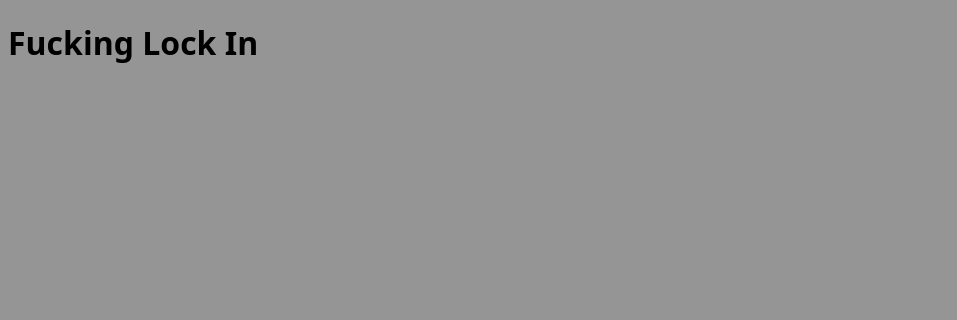
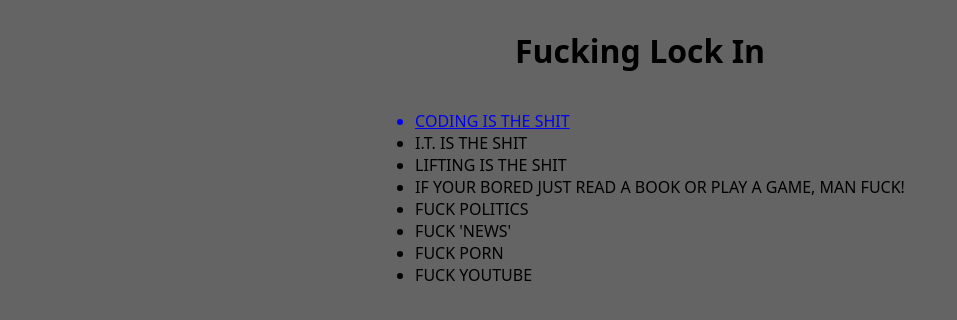
Before and after one commit to Shin-Issei/testhomeapp, a plain HTML site: page index.html in a window 1280 px wide. Shown: the whole page, without its empty margins (0-957 px from the left). Drawn offline with Linux system fonts and the light colour scheme.

Commit message:
Lock TF in

```diff
--- a/index.html
+++ b/index.html
@@ -5,10 +5,22 @@
     <meta name="viewport" content="width=device-width, initial-scale=1.0" />
     <title>Test Home App</title>
     <link rel="stylesheet" href="./style.css" />
-    <script src="./script.js"></script>
   </head>
   <body>
     <h1>Fucking Lock In</h1>
-
+    <div>
+      <ul>
+        <a href="https://www.google.com">
+          <li>CODING IS THE SHIT</li>
+        </a>
+        <li>I.T. IS THE SHIT</li>
+        <li>LIFTING IS THE SHIT</li>
+        <li>IF YOUR BORED JUST READ A BOOK OR PLAY A GAME, MAN FUCK!</li>
+        <li>FUCK POLITICS</li>
+        <li>FUCK 'NEWS'</li>
+        <li>FUCK PORN</li>
+        <li>FUCK YOUTUBE</li>
+      </ul>
+    </div>
   </body>
 </html>
--- a/style.css
+++ b/style.css
@@ -1,10 +1,12 @@
 :root{
     font-family: system-ui, -apple-system, BlinkMacSystemFont, 'Segoe UI', Roboto, Oxygen, Ubuntu, Cantarell, 'Open Sans', 'Helvetica Neue', sans-serif;
-    background-color: rgb(149, 149, 149);
+    background-color: rgb(100, 100, 100);
 }
 
 body{
-    /* uncomment img once all is functional */
-    /* background-image: url(./img/forest.png); */
     background-size: cover;
+    display: flex;
+    flex-direction: column;
+    align-items: center;
+    justify-content: center;
 }
```
